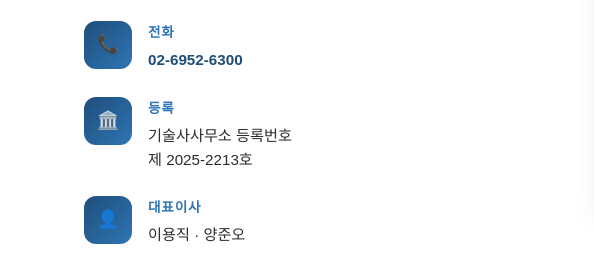
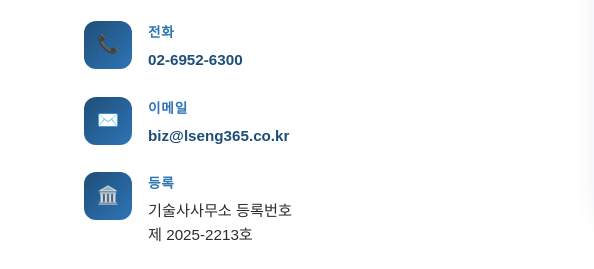
Before and after one commit to lseng365/lseng-website, a website: page index.html in a window 1280 px wide. Shown: the part 5845-6114 px from the top of the page, 0-594 px from the left. Drawn offline with Linux system fonts and the light colour scheme.

Commit message:
CONTACT 섹션 이메일 안내 추가

```diff
--- a/index.html
+++ b/index.html
@@ -840,6 +840,13 @@
             </div>
           </div>
           <div class="contact-item">
+            <div class="contact-icon">✉️</div>
+            <div class="contact-text">
+              <h5>이메일</h5>
+              <p><a href="mailto:biz@lseng365.co.kr">biz@lseng365.co.kr</a></p>
+            </div>
+          </div>
+          <div class="contact-item">
             <div class="contact-icon">🏛️</div>
             <div class="contact-text">
               <h5>등록</h5>
```
